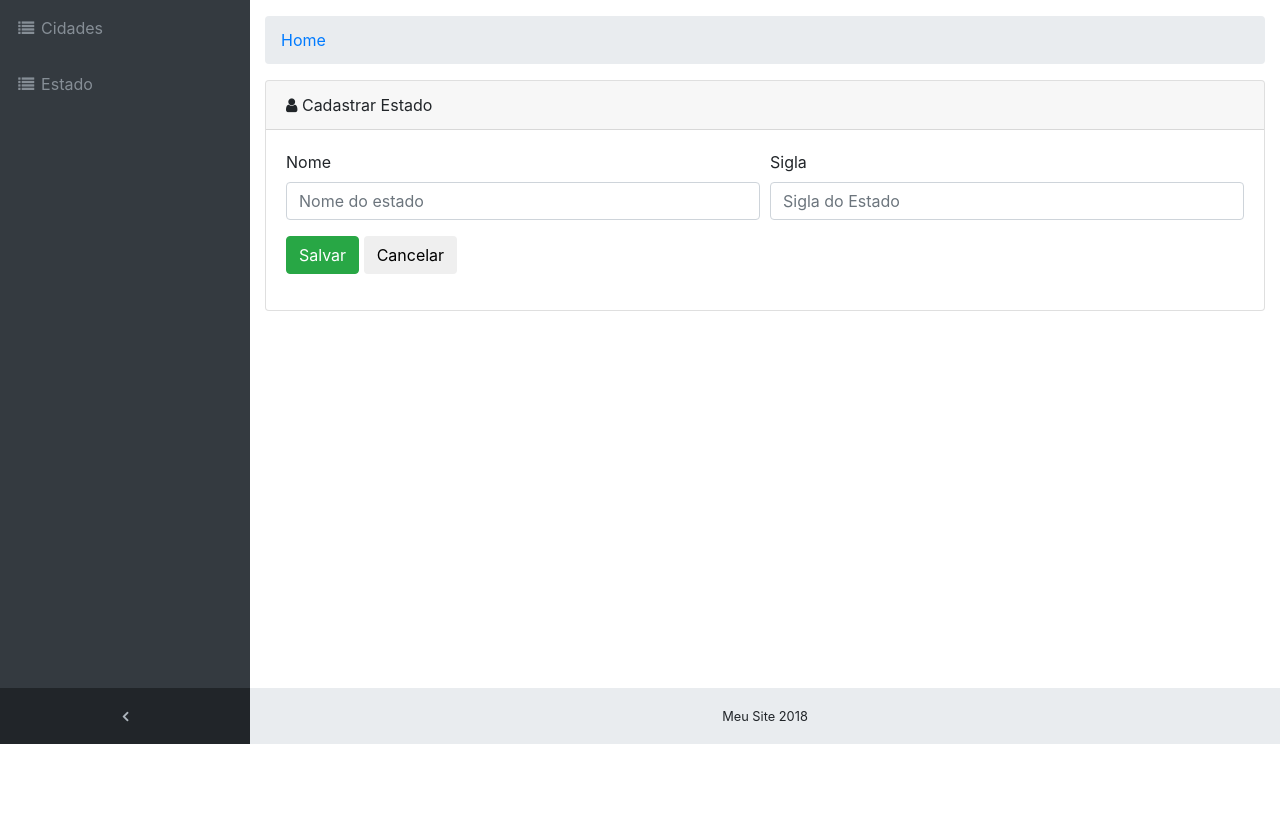
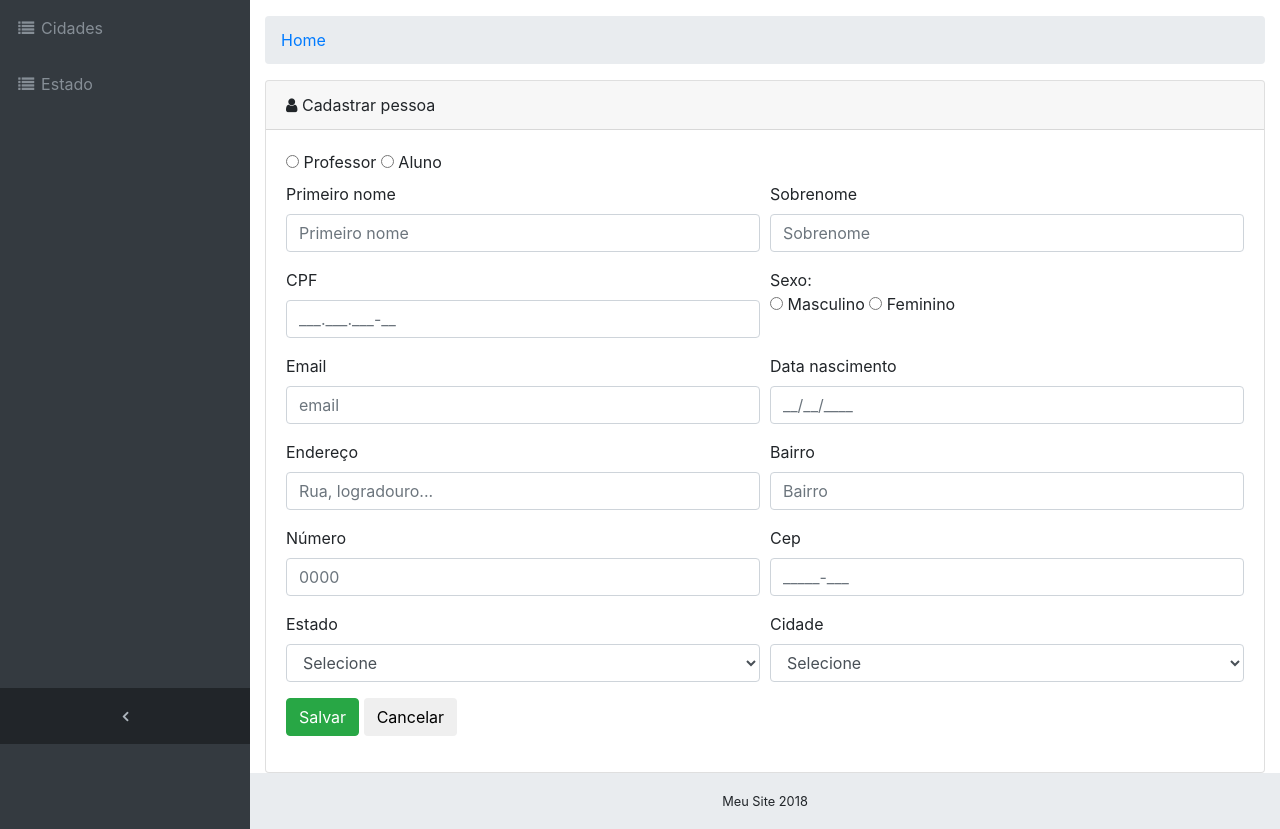
Before and after one commit to roberzguerra/projeto-aula-php, a PHP site: page /meu-site/modulo-pessoa/cadastro-pessoa.php in a window 1280 px wide. Shown: the part 56-885 px from the top of the page. Before the commit the page ends 800 px from the top, so only its background shows below. Run offline with PHP 8.4, Linux system fonts and the light colour scheme.

Commit message:
Validação dos campos do modulo cadastro-pessoa.

```diff
--- a/config.php
+++ b/config.php
@@ -1,5 +1,11 @@
 <?php
 session_start();
+// Define o idioma padrão do PHP para Portugues do Brasil
+setlocale(LC_TIME, 'pt_BR', 'pt_BR.utf-8', 'pt_BR.utf-8', 'portuguese');
+
+// define o timezone (fuso horario) padrao do sistema, para o PHP.
+date_default_timezone_set('America/Sao_Paulo');
+
 
 // Inclui arquivo de configuração e metodos de conexão com banco de dados.
 include 'db.php';
--- a/modulo-pessoa/cadastro-pessoa.php
+++ b/modulo-pessoa/cadastro-pessoa.php
@@ -2,39 +2,59 @@
 include '../config.php';
 
 /**
- * Valida se a $sigla recebida eh string de A-Z ou a-z e somente
- * 2 caracateres
- */
-function validarSigla($sigla) {
-    $padrao = "/^([a-zA-Z]{2})$/";
-    if (preg_match($padrao, $sigla)) {
-        return true;
-    }
-    return false;
-}
-
-
-/**
  * Valida formulario simples
  */
-function validarFormularioSimples($post)
+function validarFormulario($post)
 {
+    // Recebemos uma data_nascimento no $post (no formato dd/mm/AAAA),
+    // separamos pelo delimitador '/' e validamos com o checkdate
+    // (retorna false quando a data for invalida e true quando valida)
+    //$dataSeparada = explode('/', $post['data_nascimento']);
+    //checkdate($dataSeparada[1], $dataSeparada[0], $dataSeparada[2])
+
+    $listaCampos = [
+        'primeiro_nome' => "Primeiro nome obrigatório.",
+        'segundo_nome' => "Sobrenome obrigatório.",
+        'tipo' => "Selecione Professor ou Aluno",
+        'email' => "Email obrigatório.",
+        'data_nascimento' => "Data nascimento obrigatória.",
+        'endereco' => "Endereço obrigatório.",
+        'bairro' => "Bairro obrigatório.",
+        'numero' => "Número obrigatório.",
+        'cep' => "Cep obrigatório.",
+        'cidade' => "Cidade obrigatória.",
+        'cpf' => "CPF obrigatório.",
+        'sexo' => "Sexo obrigatório.",
+    ];
+
     $listaErros = [];
 
-    if (!isset($post['nome']) || !$post['nome'] ) {
-        $listaErros['nome'] = "Nome obrigatório.";
+    // Validação dos campos obrigatorios
+    foreach($listaCampos as $chaveCampo => $mensagemCampo) {
+
+        if (!isset($post[$chaveCampo]) || !$post[$chaveCampo] ) {
+            $listaErros[$chaveCampo] = $mensagemCampo;
+        }
+    }
+
+    if ( !isset($listaErros['cpf']) && $post['cpf'] && !validarCpf($post['cpf'])) {
+        $listaErros['cpf'] = "CPF inválido.";
+    }
+
+    if ( !isset($listaErros['email']) && $post['email'] && validarEmail($post['email'])) {
+        $listaErros['email'] = "Email inválido.";
+    }
+
+    if ( !isset($listaErros['data_nascimento']) && $post['data_nascimento']) {
+        $dataNascimento = DateTime::createFromFormat('d/m/Y H:i:s', $post['data_nascimento']." 00:00:00");
+        if (! $dataNascimento) {
+            $listaErros['data_nascimento'] = "Data nascimento inválida.";
+        }
     }
 
 
-    if (!isset($post['sigla']) || !$post['sigla']) {
-    // o codigo abaixo é igual ao if acima
-    // if (isset($post['sigla']) == false || $post['sigla'] == false) {
 
-        $listaErros['sigla'] = "Informe a sigla do estado.";
 
-    } else if ( !validarSigla($post['sigla']) ) {
-        $listaErros['sigla'] = "Informe uma sigla com duas letras.";
-    }
     return $listaErros;
 }
 
@@ -52,7 +72,7 @@ if ($_SERVER['REQUEST_METHOD'] == 'GET') {
 } else if ($_SERVER['REQUEST_METHOD'] == 'POST') {
 
     // Utilizem o metodo validarFormularioSimples OU validarFormularioAvancado
-    $listaErros = validarFormularioSimples($_POST);
+    $listaErros = validarFormulario($_POST);
     //$listaErros = validarFormularioAvancado($_POST, ['nome', 'email']);
 
     if (isset($_POST['id']) && $_POST['id'] )  {
--- a/modulo-pessoa/cadastro-view.php
+++ b/modulo-pessoa/cadastro-view.php
@@ -13,56 +13,147 @@ include "../comum/side-menu.php";
 	<div class="card">
 		<div class="card-header">
         	<i class="fa fa-user"></i>
-			<?php if (isset($uf)) {
-				echo "Alterar estado: {$uf->nome}";
+			<?php if (isset($pessoa)) {
+				echo "Alterar pessoa: {$pessoa->nome}";
 			} else {
-				echo "Cadastrar Estado";
+				echo "Cadastrar pessoa";
 			}
 			?>
 		</div>
 
 		<div class="card-body">
-			<form action="<?php echo $SITE_URL . "/modulo-estado/cadastro-estado.php"; ?>" id="form-cadastro" method="POST">
-				<!-- O input hidden "id" serve para enviar o ID do estado que
+			<form action="<?php echo $SITE_URL . "/modulo-pessoa/cadastro-pessoa.php"; ?>" id="form-cadastro" method="POST">
+				<!-- O input hidden "id" serve para enviar o ID da pessoa que
 					estamos editando para o PHP saber qual registro ele precisa
 					alterar.
 				-->
-				<?php if (isset($uf)) { ?>
-					<input type="hidden" name="id" value="<?php echo $uf->id; ?>" />
+				<?php
+
+				if (isset($pessoa)) { ?>
+					<input type="hidden" name="id" value="<?php echo $pessoa->id; ?>" />
 				<?php } ?>
+
+				<div class="form-row ">
+					<div class="col-md-6">
+						<label for="tipo_professor">
+							<input name="tipo" id="tipo_professor" type="radio" value="1" > Professor
+						</label>
+						<label for="tipo_aluno">
+							<input name="tipo" id="tipo_aluno" type="radio" value="2" > Aluno
+						</label>
+						<br>
+						<?php echo exibirErro($listaErros, 'tipo'); ?>
+					</div>
+				</div>
 
 				<div class="form-group">
 					<div class="form-row ">
 						<div class="col-md-6">
-							<label for="nome">Nome</label>
-							<input class="form-control" name="nome" id="nome" placeholder="Nome do estado" type="text" value="<?php echo (isset($uf)) ? $uf->nome : ''; ?>" />
-							<?php echo exibirErro($listaErros, 'nome'); ?>
+							<label for="primeiro_nome">Primeiro nome</label>
+							<input class="form-control" name="primeiro_nome" id="primeiro_nome" placeholder="Primeiro nome" type="text" value="<?php echo (isset($pessoa)) ? $pessoa->primeiro_nome : (isset($_POST['primeiro_nome']) ? $_POST['primeiro_nome'] : ''); ?>"  />
+							<?php echo exibirErro($listaErros, 'primeiro_nome'); ?>
 						</div>
 						<div class="col-md-6">
-							<label for="sigla">Sigla</label>
-							<input type="text" class="form-control" name="sigla" id="sigla" value="<?php echo (isset($uf)) ? $uf->sigla : ''; ?>" placeholder="Sigla do Estado" />
-							<?php echo exibirErro($listaErros, 'sigla'); ?>
+							<label for="segundo_nome">Sobrenome</label>
+							<input class="form-control" name="segundo_nome" id="segundo_nome" placeholder="Sobrenome" type="text" value="<?php echo (isset($pessoa)) ? $pessoa->segundo_nome : ''; ?>"  />
+							<?php echo exibirErro($listaErros, 'segundo_nome'); ?>
 						</div>
+					</div>
+				</div>
 
+				<div class="form-group">
+					<div class="form-row ">
+						<div class="col-md-6">
+							<label for="cpf">CPF</label>
+							<input class="form-control" name="cpf" id="cpf" placeholder="___.___.___-__" type="text" value="<?php echo (isset($pessoa)) ? $pessoa->cpf : ''; ?>"  />
+							<?php echo exibirErro($listaErros, 'cpf'); ?>
+						</div>
+						<div class="col-md-6">
+							Sexo:<br>
+							<label for="sexo_masculino">
+								<input name="sexo" id="sexo_masculino" type="radio" value="M" /> Masculino
+							</label>
+							<label for="sexo_feminino">
+								<input name="sexo" id="sexo_feminino" type="radio" value="F" /> Feminino
+							</label>
+							<br>
+							<?php echo exibirErro($listaErros, 'sexo'); ?>
+						</div>
 					</div>
 				</div>
 
 				<div class="form-group">
 					<div class="form-row">
+						<div class="col-md-6">
+							<label for="email">Email</label>
+							<input class="form-control" name="email" id="email" placeholder="email" type="email" value="<?php echo (isset($pessoa)) ? $pessoa->email : ''; ?>"  />
+							<?php echo exibirErro($listaErros, 'email'); ?>
+						</div>
+						<div class="col-md-6">
+							<label for="data_nascimento">Data nascimento</label>
+							<input class="form-control" name="data_nascimento" id="data_nascimento" placeholder="__/__/____" type="text" value="<?php echo (isset($pessoa)) ? $pessoa->data_nascimento : ''; ?>"  />
+							<?php echo exibirErro($listaErros, 'data_nascimento'); ?>
+						</div>
+					</div>
+				</div>
+
+				<div class="form-group">
+					<div class="form-row">
+						<div class="col-md-6">
+							<label for="endereco">Endereço</label>
+							<input class="form-control" name="endereco" id="endereco" placeholder="Rua, logradouro..." type="text" value="<?php echo (isset($pessoa)) ? $pessoa->endereco : ''; ?>"  />
+							<?php echo exibirErro($listaErros, 'endereco'); ?>
+						</div>
+						<div class="col-md-6">
+							<label for="bairro">Bairro</label>
+							<input class="form-control" name="bairro" id="bairro" placeholder="Bairro" type="text" value="<?php echo (isset($pessoa)) ? $pessoa->bairro : ''; ?>"  />
+							<?php echo exibirErro($listaErros, 'bairro'); ?>
+						</div>
+					</div>
+				</div>
+
+				<div class="form-group">
+					<div class="form-row">
+						<div class="col-md-6">
+							<label for="numero">Número</label>
+							<input class="form-control" name="numero" id="numero" placeholder="0000" type="text" value="<?php echo (isset($pessoa)) ? $pessoa->numero : ''; ?>"  />
+							<?php echo exibirErro($listaErros, 'numero'); ?>
+						</div>
+						<div class="col-md-6">
+							<label for="cep">Cep</label>
+							<input class="form-control" name="cep" id="ceo" placeholder="_____-___" type="text" value="<?php echo (isset($pessoa)) ? $pessoa->cep : ''; ?>"  />
+							<?php echo exibirErro($listaErros, 'cep'); ?>
+						</div>
+					</div>
+				</div>
+
+				<div class="form-group">
+					<div class="form-row">
+						<div class="col-md-6">
+							<label for="uf">Estado</label>
+							<select class="form-control" name="uf" id="uf">
+								<option>Selecione</option>
+							</select>
+							<?php echo exibirErro($listaErros, 'uf'); ?>
+						</div>
+						<div class="col-md-6">
+							<label for="cidade">Cidade</label>
+							<select class="form-control" name="cidade" id="cidade" >
+								<option value="">Selecione</option>
+							</select>
+							<?php echo exibirErro($listaErros, 'cidade'); ?>
+						</div>
+					</div>
+				</div>
+
+
+				<div class="form-group">
+					<div class="form-row">
 						<div class="col-md-12">
 							<button class="btn btn-success" type="submit">Salvar</button>
-							<a href="/modulo-estado/">
+							<a href="/modulo-pessoa/">
 								<button class="btn btn-default" type="button">Cancelar</button>
 							</a>
-							<?php if (isset($mensagemSucesso) && $mensagemSucesso) { ?>
-								<span class="text-success"><?php echo $mensagemSucesso; ?></span>
-							<?php } ?>
-
-							<?php
-								if (isset($mensagemErro) && $mensagemErro) {
-									echo '<span class="text-danger">' . $mensagemErro . '</span>';
-								}
-							?>
 						</div>
 					</div>
 				</div>
--- a/static/js/home.js
+++ b/static/js/home.js
@@ -40,12 +40,14 @@ function trocarCidades() {
 
 // Os codigos dentro do ready serão executados somente depois
 // que a página carregar todo o html.
+/*
 $(document).ready(function(){
 
     $('#uf').on('change', trocarCidades);
     trocarCidades();
 
 });
+*/
 
 /**
  * Parametros recebidos pelo option:
```
